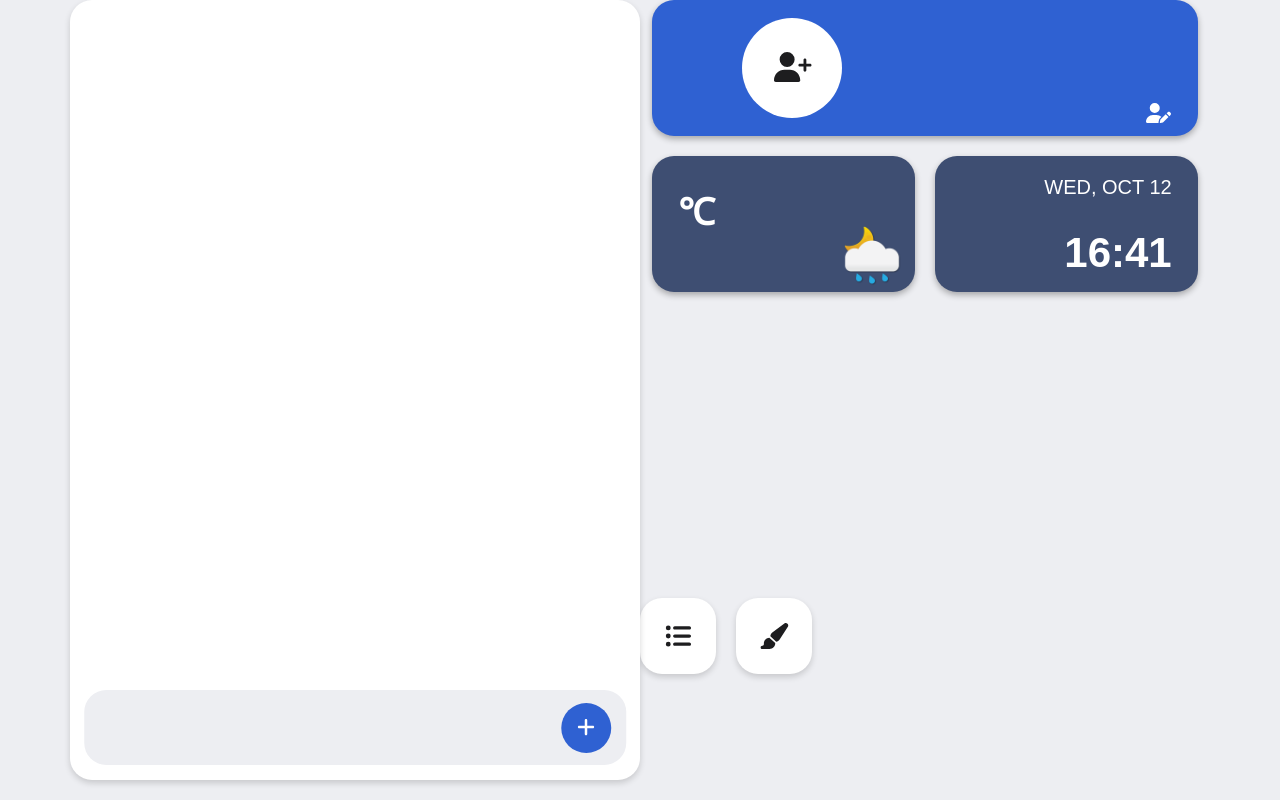
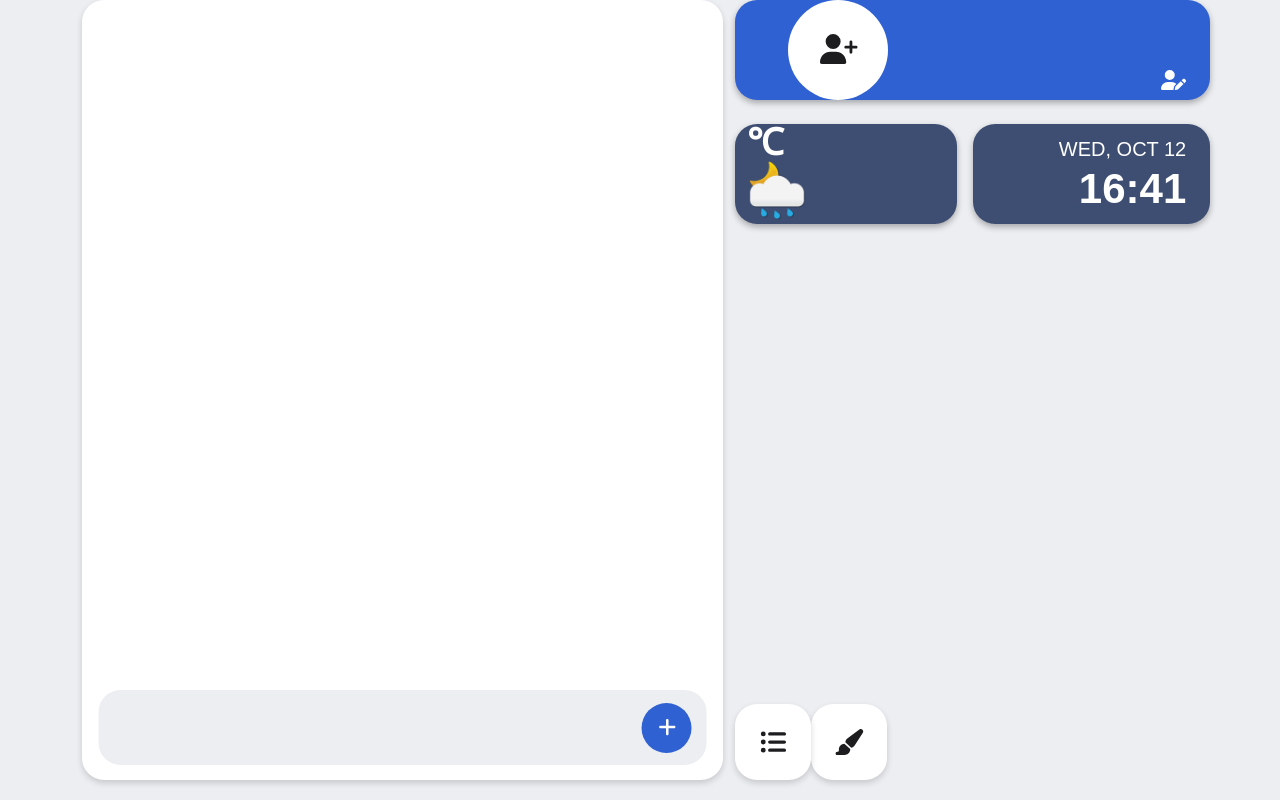
Before and after one commit to sscc20111/toy-projects-note, a React (Create React App) app: page /projects/note/Apppage in a window 1280 px wide. Built offline with nearby package versions, Linux system fonts and the light colour scheme; no server answers; the HTML template or start-up script is replaced by a standard one; a web font is replaced by a local one.

Commit message:
스타일수정 1

```diff
--- a/src/projects/note/App/css/todostyle.css
+++ b/src/projects/note/App/css/todostyle.css
@@ -13,6 +13,9 @@ main{
     grid-template-columns: 65% 35%;
     align-items: center;
     column-gap: 25px;
+}
+.hide{
+    display: none;
 }
 .todolist{
     position: relative;
@@ -224,11 +227,6 @@ main{
 .drawing__tool{
     grid-column: 1/2;
     grid-row: 4/5;
-    width: 100%;
-    height: 100%;
-    border-radius: 22px;
-    display: flex;
-    justify-content: center;
     transform: scale(0);
     transition: transform .3s ease-in-out;
 }
@@ -249,7 +247,6 @@ main{
     background-color: #fff;
     box-shadow: var(--box-shadow);
     cursor: pointer;
-    margin-right:20px;
 }
 .brush-btn:hover svg{
     transform: translateY(-5px);
@@ -315,7 +312,6 @@ main{
     background-color: #fff;
     box-shadow: var(--box-shadow);
     cursor: pointer;
-    margin-right: 20px;
     transform: scale(0);
     transition: transform .3s ease-in-out;
 }
@@ -335,7 +331,6 @@ main{
     background-color: #fff;
     box-shadow: var(--box-shadow);
     cursor: pointer;
-    margin-right: 20px;
     transform: scale(0);
     transition: transform .3s ease-in-out;
 }
@@ -547,7 +542,6 @@ header{
     box-shadow: var(--box-shadow-two);
 }
 .temperature{
-    position: absolute;
     left: 10%;
     top: 28%;
     font-size: 37px;
@@ -555,7 +549,6 @@ header{
     font-weight: 700;
 }
 .weather img{
-    position: absolute;
     width: 60px;
     height: 60px;
     right: 5%;
@@ -564,13 +557,11 @@ header{
 .weather p:last-child{
     font-size: 13px;
     color: #fff;
-    position: absolute;
     bottom: 6%;
     left: 30%;
     font-weight: 300;
 }
 .weather h4{
-    position: absolute;
     top: 12%;
     color: #fff;
     font-weight: 400;
@@ -621,9 +612,7 @@ header{
     background-color: var(--color-mainB);
     color: #fff;
 }
-.todo{
-    margin-right: 20px;
-}
+
 .todo:hover{
     background-color: var(--color-mainB);
     color: #fff;
@@ -706,9 +695,7 @@ header{
 .show-flex{
     display: flex;
 }
-.hide{
-    display: none;
-}
+
 .completed{
     border-radius: 10px;
     background-color: rgba(237, 238, 242, .5);
--- a/src/projects/note/App/index.js
+++ b/src/projects/note/App/index.js
@@ -1,5 +1,5 @@
 import React, { useEffect, useState, useRef  } from 'react';
-import { Button, CloseButton, Container } from 'react-bootstrap';
+import { Button, CloseButton, Container, Stack } from 'react-bootstrap';
 import Row from 'react-bootstrap/Row';
 import Col from 'react-bootstrap/Col';
 
@@ -99,6 +99,49 @@ const storedArray = JSON.parse(storedArrayString);
     return (
         <Container>
             <Row>
+                <Col xs={7}>
+                    <Col className={`todolist ${canvasOpen ? 'hide' : 'show'}`}>
+                        <div className='alert__text'>
+                            <p>please type some words in the text box.</p>
+                            <CloseButton className='close' onClick={Popclose}></CloseButton>
+                        </div>
+                        <div className='lists'><Lists ListItem={ListData}/></div>
+                        <div className='completed__lists hide'></div>
+                        <div className='todolist__typebox'>
+                            <input type="text" className="todolist__input" value={ListText} onChange={(e) => setText(e.target.value)} />
+                            <Button className='todolist__btn' onClick={() => ListPush(ListText)}><FontAwesomeIcon icon={faPlus} /></Button>
+                        </div>
+                        <div className=''></div>
+                    </Col>
+                    <Col className={`drawcontainer ${canvasOpen ? 'show' : 'hide'}`} style={{padding: 0}}>
+                        <Draw ref={childRef} drawColorSet={drawColorSet} drawRange={drawRangeSet}></Draw>
+                    </Col>
+                </Col>
+                <Col className='row' style={{alignContent:'space-between'}}>
+                    <div>
+                        <Row className='todolist__infoo'>
+                            <header>
+                                <ImgApp />
+                                <h2 className='todo_user'>{UserName}</h2>
+                                {isRegisterFormVisible ? (
+                                    <FontAwesomeIcon icon={faCheck} className='fa-user-edit checked' onClick={UserNameDataChange} />
+                                    ) : (
+                                    <FontAwesomeIcon icon={faUserEdit} className='fa-user-edit' onClick={UserNameChange} />
+                                )}
+                                <input type='text' className={`userName__input ${isRegisterFormVisible ? 'show' : ''}`} value={dataUser} onChange={(e) => setData(e.target.value)}></input>
+                            </header>
+                        </Row>
+                        <Row className='mt-4'>
+                            <Weather />
+                            <Clock type='todo' />
+                        </Row>
+                    </div>
+                    <div>
+                        <Tools canvasOpen={canvasOpen} drawRange={drawRange} drawColor={drawColor} handleCanvasOpen={handleCanvasOpen} handleCanvasClose={handleCanvasClose} />
+                    </div>
+                </Col>
+            </Row>
+            {/* <Row>
                 <Col className={`todolist ${canvasOpen ? 'hide' : 'show'}`}>
                     <div className='alert__text'>
                         <p>please type some words in the text box.</p>
@@ -130,7 +173,7 @@ const storedArray = JSON.parse(storedArrayString);
                     <Clock type='todo' />
                     <Tools canvasOpen={canvasOpen} drawRange={drawRange} drawColor={drawColor} handleCanvasOpen={handleCanvasOpen} handleCanvasClose={handleCanvasClose} />
                 </Col>
-            </Row>
+            </Row> */}
         </Container>
     );
 }
--- a/src/projects/note/App/js/clock.js
+++ b/src/projects/note/App/js/clock.js
@@ -1,4 +1,5 @@
 import React from 'react';
+import Col from 'react-bootstrap/Col';
 
 const Main = (props) => {
     return(
@@ -37,9 +38,9 @@ const Clock = (props) => {
 
     return(
         <>
-            <div className='time'>
+            <Col className='time ms-auto' xs={6}>
                 {ClockApp}
-            </div>
+            </Col>
         </>
     )
 }
--- a/src/projects/note/App/js/tool.js
+++ b/src/projects/note/App/js/tool.js
@@ -15,6 +15,7 @@ const Tools = ({ handleCanvasOpen, handleCanvasClose, drawColor, drawRange }) =>
     const [ColorOpen, setColorOpen] = useState(false);
     const [Focused, setFocused] = useState(false);
     const [pointer, setpointer] = useState(false);
+    const [isRegisterFormVisible, setIsRegisterFormVisible] = useState(true);
 
     const toggleForms = () => {
         setColorOpen(!ColorOpen);
@@ -29,11 +30,16 @@ const Tools = ({ handleCanvasOpen, handleCanvasClose, drawColor, drawRange }) =>
         setpointer(!pointer);
     };
     const handleToolsOpen = () => {
+        handleCanvasOpen();
         setToolsOpen(true);
+        setIsRegisterFormVisible(false);
+
     };
 
     const handleToolsClose = () => {
+        handleCanvasClose();
         setToolsOpen(false);
+        setIsRegisterFormVisible(true);
     };
 
     const ramgetest = (e) => {
@@ -47,9 +53,13 @@ const Tools = ({ handleCanvasOpen, handleCanvasClose, drawColor, drawRange }) =>
 
 
 
+
     return(
         <>
             <Row>
+                <Col>
+                    <FormRange min = ".1" max= "5" step="0.1" onChange={(e) => {drawRange(e)}} className={`controller ${pointer ? 'scaleToOne' : ''}`}></FormRange>
+                </Col>
                 <Col>
                     <ul className={`color ${ColorOpen ? 'scaleToOne' : ''}`}>
                         <li className='colors' style={{ backgroundColor:'#E17055' }} onClick={(e) => {drawColor(e)}}></li>
@@ -59,13 +69,10 @@ const Tools = ({ handleCanvasOpen, handleCanvasClose, drawColor, drawRange }) =>
                         <li className='colors' style={{ backgroundColor:'#6C5CE7' }} onClick={(e) => {drawColor(e)}}></li>
                     </ul>
                 </Col>
-                <Col>
-                <FormRange min = ".1" max= "5" step="0.1" onChange={(e) => {drawRange(e)}} className={`controller ${pointer ? 'scaleToOne' : ''}`}></FormRange>
-                </Col>
             </Row>
 
-            <div className={`drawing__tool ${ToolsOpen ? 'scaleToOne' : ''}`}>
-                <div className={`brush-btn`} onClick={(e) => {handleToggleFocused(e); pointerOpen(e);}}>
+            <Row className={`drawing__tool ${ToolsOpen ? 'scaleToOne' : ''}`}>
+                <Col style={{alignItems:'center', zIndex:9}} className={`brush-btn`} onClick={(e) => {handleToggleFocused(e); pointerOpen(e);}}>
                     <svg version="1.1" id="brush-tip" className="brush-svg" xmlns="http://www.w3.org/2000/svg" xmlnsXlink="http://www.w3.org/1999/xlink" x="0px" y="0px" viewBox="0 0 80 80" style={{enableBackground:'new 0 0 80 80'}} xmlSpace="preserve">
                             <path d="M43.77,31.21c0.28-0.21,0.56-0.45,0.81-0.72c1.22-1.27,2.64-3.71,2.47-8.1c-0.14-3.49-1.98-5.47-3.61-7.22
                                 c-1.56-1.67-2.79-2.99-2.38-5.27c0.04-0.22-0.05-0.45-0.22-0.59c-0.11-0.09-0.25-0.14-0.39-0.14c-0.08,0-0.16,0.02-0.24,0.05
@@ -78,8 +85,8 @@ const Tools = ({ handleCanvasOpen, handleCanvasClose, drawColor, drawRange }) =>
                             <path d="M40,68.2c1.51,0,2.76-1.16,2.86-2.67c0.07-0.94,1.63-23.16,1.63-26.37c0-1.6-0.35-4.01-0.73-6.17l-7.53-0.04
                                 c-0.38,2.16-0.73,4.58-0.73,6.2c0,3.25,1.56,25.43,1.63,26.37C37.24,67.04,38.49,68.2,40,68.2z" />
                     </svg>
-                </div>
-                <div className="fill-btn" onClick={handleToggleFocused}>
+                </Col>
+                <Col style={{alignItems:'center', zIndex:8}} className="fill-btn" onClick={handleToggleFocused}>
                     <svg version="1.1" id="paint-top" xmlns="http://www.w3.org/2000/svg" xmlnsXlink="http://www.w3.org/1999/xlink" x="0px"
                         y="0px" viewBox="0 0 80 80" style={{enableBackground:'new 0 0 80 80'}} xmlSpace="preserve">
                     <path d="M56.91,19.83c0,0.92-0.39,1.75-1.02,2.33l-6.34,1.15l-2.47-0.01c-1.69,1.86-0.29,4.73-0.22,9.23c0.08,5.8-7.58,7.55-6.76,1
@@ -110,18 +117,19 @@ const Tools = ({ handleCanvasOpen, handleCanvasClose, drawColor, drawRange }) =>
                             C60.23,44.11,62.09,46.69,60.53,48.38z"/>
                     </g>
                     </svg>
-                </div>
-            </div>
-            <Row className={`palette__tool ${ToolsOpen ? 'scaleToOne' : ''}`}>
-                <Col className={`palette ${ToolsOpen ? 'scaleToOne' : ''} ${Focused ? 'btnFocused' : ''}`} onClick={(e) => {toggleForms(e.target); toggleFocused(e);}}><FontAwesomeIcon icon={faPalette} /></Col>
-                <Col className={`new-layer ${ToolsOpen ? 'scaleToOne' : ''}`}><FontAwesomeIcon icon={faFile} /></Col>
+                </Col>
+                <Col style={{zIndex:7}} className={`palette ${ToolsOpen ? 'scaleToOne' : ''} ${Focused ? 'btnFocused' : ''}`} onClick={(e) => {toggleForms(e.target); toggleFocused(e);}}><FontAwesomeIcon icon={faPalette} /></Col>
             </Row>
 
-            <Row className='app'>
-                <div className='todo' onClick={() => { handleCanvasClose(); handleToolsClose(); }}><FontAwesomeIcon icon={faListUl} /></div>
-                <div className='draw' onClick={() => { handleCanvasOpen(); handleToolsOpen(); }}><FontAwesomeIcon icon={faPaintBrush} /></div>
+            <Row xs="auto" className='app'>
+                <Col style={{zIndex:6}} className='todo' onClick={() => {  handleToolsClose(); }}><FontAwesomeIcon icon={faListUl} /></Col>
+                {isRegisterFormVisible ? (
+                    <Col style={{zIndex:5}} className='draw' onClick={() => {  handleToolsOpen(); }}><FontAwesomeIcon icon={faPaintBrush} /></Col>
+                ) : (
+                    <Col style={{zIndex:5}} className={`new-layer ${ToolsOpen ? 'scaleToOne' : ''}`}><FontAwesomeIcon icon={faFile} /></Col>
+                )}
+                <Col style={{zIndex:4}} className={`save-btn ${ToolsOpen ? 'scaleToOne' : ''}`}><FontAwesomeIcon icon={faSave} /></Col>
             </Row>
-            <div className={`save-btn ${ToolsOpen ? 'scaleToOne' : ''}`}><FontAwesomeIcon icon={faSave} /></div>
         </>
     )
 }
--- a/src/projects/note/App/js/weather.js
+++ b/src/projects/note/App/js/weather.js
@@ -1,4 +1,5 @@
 import React, { useEffect, useState } from 'react';
+import Col from 'react-bootstrap/Col';
 
 const API_KEY = "8e9220877c3c2baec33ccbf605141d1b";
 const COORDS = "coords";
@@ -61,12 +62,12 @@ const Weather = () => {
     }, []);
 
     return (
-        <div className='weather'>
+        <Col className='weather me-3'>
             <p className='temperature'>{todayTemp}℃</p>
             <h4>{place}</h4>
             <img src={require(`../img/${icon}.png`)}></img>
             <p>{description}</p>
-        </div>
+        </Col>
     );
 };
 
```
